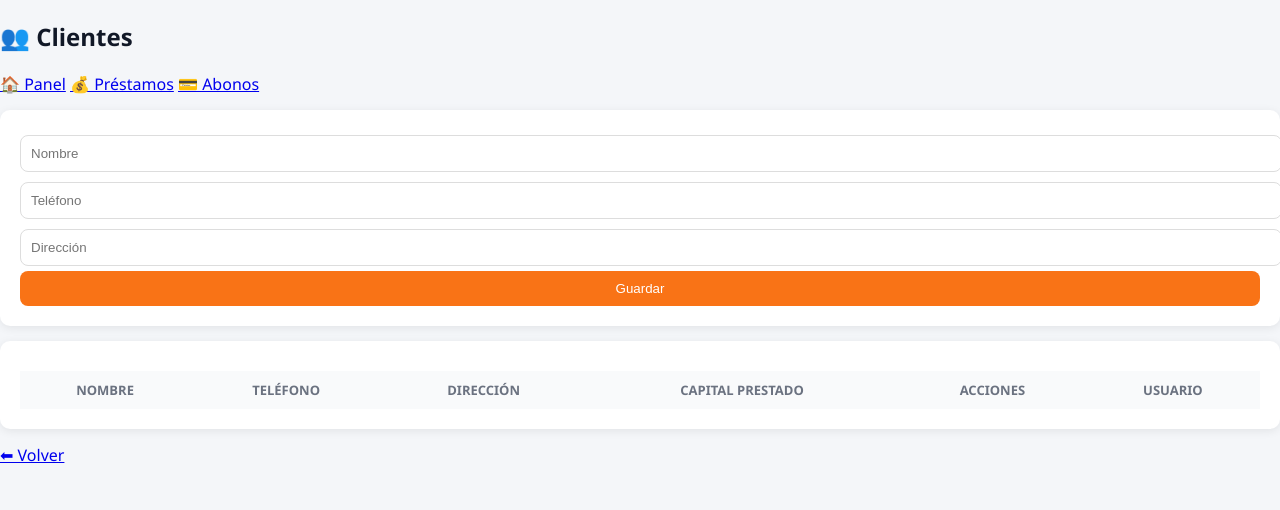
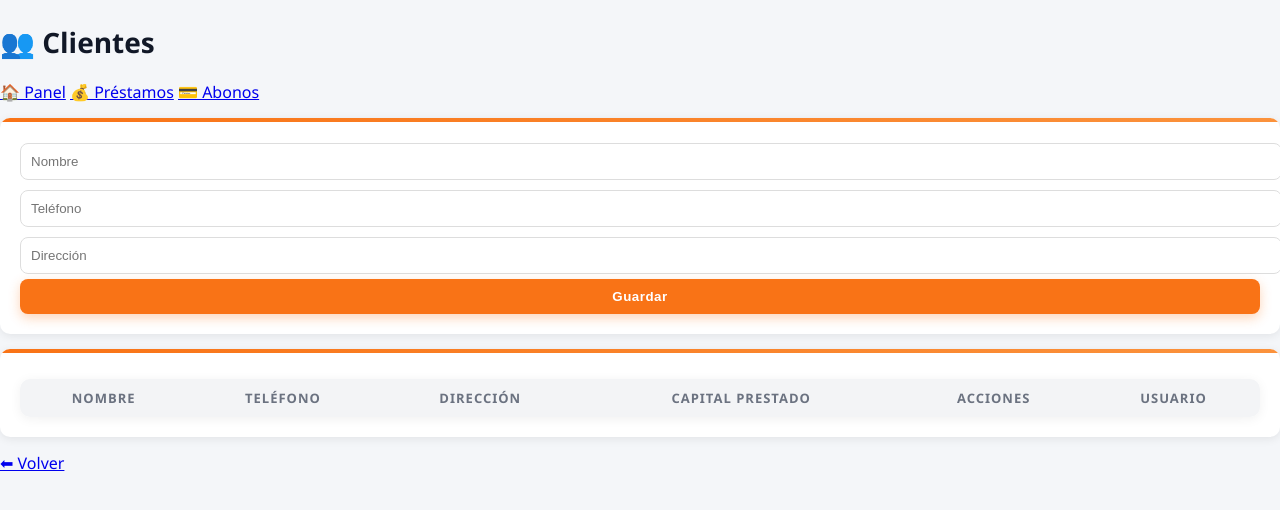
Before and after one commit to pelufo123/sistema-prestamos, a Flask app: page /clientes in a window 1280 px wide. Shown: the top 510 px of the page. Run offline with Flask 3, Linux system fonts and the light colour scheme; a user stored in the database is signed in; data that the repository does not hold is empty; some libraries are stand-ins or nearby versions.

Commit message:
mejora diseño UI

```diff
--- a/static/style.css
+++ b/static/style.css
@@ -210,3 +210,151 @@ h4{
         grid-template-columns:1fr;
     }
 }
+
+ /* 🔥 SCROLL SUAVE */
+html{
+    scroll-behavior:smooth;
+}
+
+/* 🔥 ANIMACIONES */
+.card,
+table,
+button,
+.sidebar a{
+    animation:fadeUp 0.4s ease;
+}
+
+@keyframes fadeUp{
+    from{
+        opacity:0;
+        transform:translateY(10px);
+    }
+    to{
+        opacity:1;
+        transform:translateY(0);
+    }
+}
+
+/* 🔥 TOPBAR MÁS MODERNA */
+.topbar{
+    box-shadow:0 4px 15px rgba(0,0,0,0.15);
+    border-bottom-left-radius:12px;
+}
+
+/* 🔥 SIDEBAR MÁS PRO */
+.sidebar{
+    box-shadow:5px 0 20px rgba(0,0,0,0.2);
+}
+
+/* 🔥 LINKS SIDEBAR */
+.sidebar a{
+    padding:10px;
+    border-radius:8px;
+}
+
+.sidebar a:hover{
+    background:rgba(255,255,255,0.08);
+}
+
+/* 🔥 CARDS PREMIUM */
+.card{
+    position:relative;
+    overflow:hidden;
+}
+
+.card::before{
+    content:"";
+    position:absolute;
+    top:0;
+    left:0;
+    width:100%;
+    height:4px;
+    background:linear-gradient(
+        90deg,
+        #f97316,
+        #fb923c
+    );
+}
+
+/* 🔥 METRICAS MÁS GRANDES */
+.metric{
+    font-size:32px;
+    letter-spacing:1px;
+}
+
+/* 🔥 TABLAS PREMIUM */
+table{
+    border-radius:10px;
+    overflow:hidden;
+}
+
+th{
+    background:#f3f4f6;
+    letter-spacing:1px;
+}
+
+/* 🔥 FILAS TABLA */
+tr:hover{
+    background:#fff7ed;
+}
+
+/* 🔥 INPUTS MODERNOS */
+input:focus,
+select:focus{
+    outline:none;
+    border:1px solid #f97316;
+    box-shadow:0 0 10px rgba(249,115,22,0.25);
+}
+
+/* 🔥 BOTONES MÁS PRO */
+button{
+    font-weight:bold;
+    letter-spacing:0.5px;
+    box-shadow:0 4px 12px rgba(249,115,22,0.3);
+}
+
+button:hover{
+    box-shadow:0 8px 20px rgba(249,115,22,0.4);
+}
+
+/* 🔥 EFECTO TARJETAS RESUMEN */
+.grid .card:hover{
+    transform:
+        translateY(-6px)
+        scale(1.02);
+}
+
+/* 🔥 SOMBRA TABLAS */
+table{
+    box-shadow:0 2px 12px rgba(0,0,0,0.06);
+}
+
+/* 🔥 TITULOS */
+h2{
+    font-size:28px;
+}
+
+h3{
+    margin-bottom:15px;
+}
+
+/* 🔥 BADGES */
+.badge{
+    padding:5px 10px;
+    border-radius:20px;
+    font-size:12px;
+    font-weight:bold;
+    color:white;
+}
+
+.badge.orange{
+    background:#f97316;
+}
+
+.badge.red{
+    background:#ef4444;
+}
+
+.badge.green{
+    background:#22c55e;
+}
```
